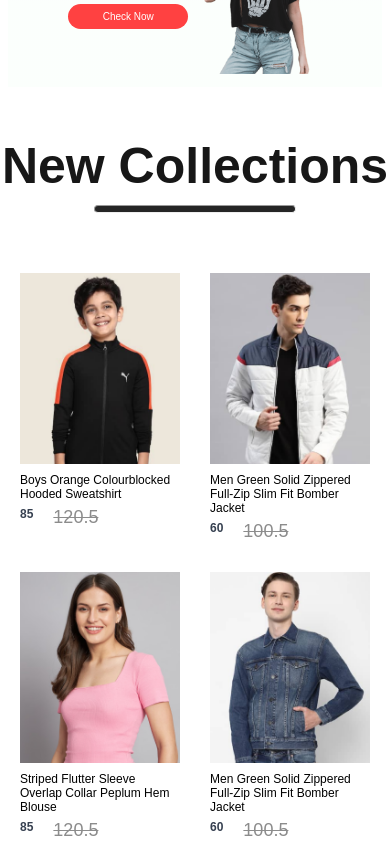
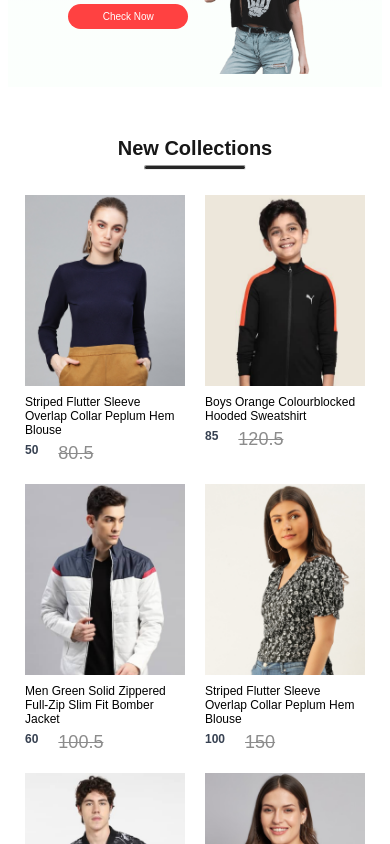
Before and after one commit to george827/E-commerce, a React (Create React App) app in the folder front-end/: page / in a window 390 px wide. Shown: the part 1840-2684 px from the top of the page. Built offline with nearby package versions, Linux system fonts and the light colour scheme.

Commit message:
Update new collection

```diff
--- a/front-end/src/components/NewCollection/NewCollection.css
+++ b/front-end/src/components/NewCollection/NewCollection.css
@@ -25,3 +25,60 @@
     margin-top: 50px;
     gap: 30px;
 }
+
+@media(max-width:1280px) {
+    .new-collections h1 {
+        font-size: 40px;
+    }
+    .new-collections hr {
+        width: 160px;
+        height: 4px;
+    }
+    .collections {
+        gap: 20px;
+        margin-top: 30px;
+    }
+}
+
+@media(max-width:1024px) {
+    .new-collections h1 {
+        font-size: 30px;
+    }
+    .new-collections hr {
+        width: 120px;
+        height: 3px;
+    }
+    .collections {
+        gap: 15px;
+        margin-top: 20px;
+    }
+}
+
+@media(max-width:800px) {
+    .new-collections {
+        gap: 5px;
+    }
+    .new-collections h1 {
+        font-size: 20px;
+    }
+    .new-collections hr {
+        width: 100px;
+    }
+    .collections {
+        gap: 5px;
+    }
+}
+
+@media(max-width:500px) {
+    .new-collections h1 {
+        font-size: 20px;
+    }
+    .new-collections hr {
+        width: 100px;
+    }
+    .collections {
+        display: grid;
+        grid-template-columns: repeat(2, 1fr);
+        gap: 20px;
+    }
+}
```
